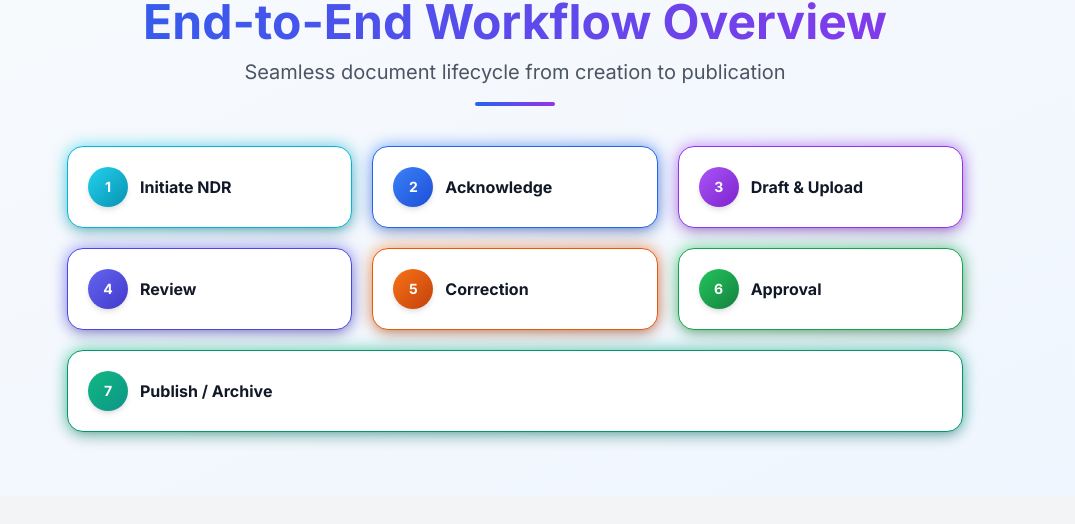
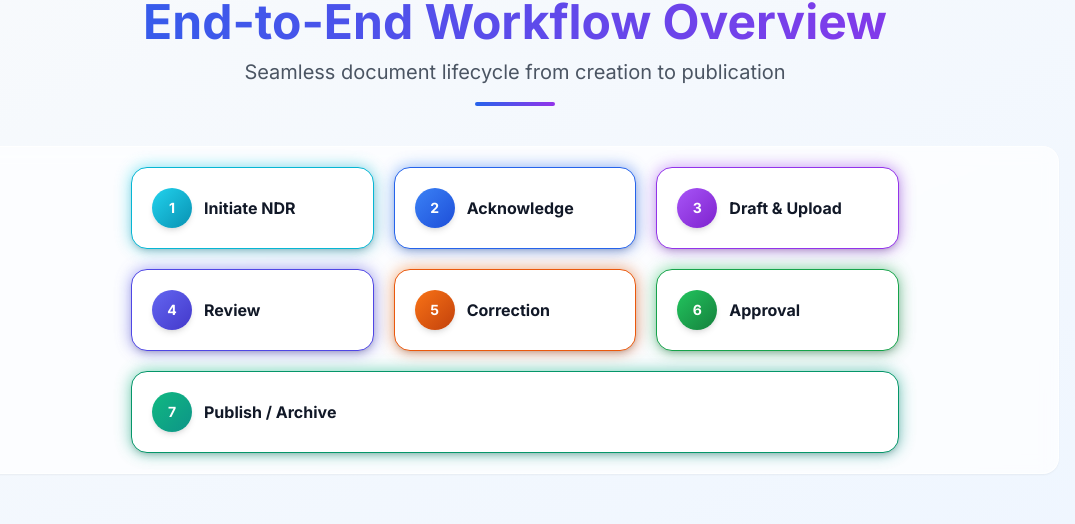
Before and after one commit to HanishSyaura/DocumentManagementSystem, a React (Vite) app in the folder frontend/: page / in a window 1280 px wide. Shown: the part 3420-3944 px from the top of the page, without its empty margins (125-1200 px from the left). Built offline with nearby package versions, Linux system fonts and the light colour scheme; no server answers.

Commit message:
fix(ui): refine workflow layout

```diff
--- a/frontend/src/components/HomePage.jsx
+++ b/frontend/src/components/HomePage.jsx
@@ -694,20 +694,21 @@ const HomePage = () => {
             </div>
           )}
 
-          <div className={`${landingContent?.workflowImage && (landingContent?.workflowImagePosition === 'left' || landingContent?.workflowImagePosition === 'right') ? 'grid lg:grid-cols-2 gap-10 items-center' : ''}`}>
+          <div className={`${landingContent?.workflowImage && (landingContent?.workflowImagePosition === 'left' || landingContent?.workflowImagePosition === 'right') ? 'grid lg:grid-cols-2 gap-8 xl:gap-12 items-center' : ''}`}>
             {/* Image Left Position */}
             {landingContent?.workflowImage && landingContent?.workflowImagePosition === 'left' && (
               <div className="flex justify-center order-2 lg:order-1">
-                <div className="relative bg-white p-8 rounded-2xl shadow-2xl border border-blue-100 w-full max-w-md">
-                  <div className="absolute -inset-1 rounded-2xl bg-gradient-to-br from-blue-200/40 via-cyan-200/30 to-purple-200/40 blur-xl"></div>
-                  <img src={landingContent.workflowImage} alt="Workflow" className="relative h-72 sm:h-80 w-full object-contain mx-auto" />
+                <div className="relative bg-white p-6 rounded-2xl shadow-xl border border-blue-100 inline-flex">
+                  <div className="absolute -inset-1 rounded-2xl bg-gradient-to-br from-blue-200/35 via-cyan-200/25 to-purple-200/35 blur-xl"></div>
+                  <img src={landingContent.workflowImage} alt="Workflow" className="relative h-56 sm:h-64 w-auto object-contain mx-auto" />
                 </div>
               </div>
             )}
 
             {/* Workflow Steps - Enhanced Modern Design */}
             <div className={`relative ${landingContent?.workflowImage && landingContent?.workflowImagePosition === 'left' ? 'order-1 md:order-2' : ''}`}>
-              <div className="grid grid-cols-1 sm:grid-cols-2 lg:grid-cols-3 gap-4 sm:gap-5 max-w-4xl mx-auto">
+              <div className="rounded-2xl bg-white/70 backdrop-blur border border-white/70 shadow-sm p-4 sm:p-5">
+                <div className="grid grid-cols-1 sm:grid-cols-2 lg:grid-cols-3 gap-4 sm:gap-5 max-w-3xl mx-auto">
                   {workflowSteps.map((stepObj, idx) => {
                     const stepText = typeof stepObj?.step === 'string' ? stepObj.step : ''
                     const style = workflowStyleFor(stepObj?.color, idx)
@@ -715,8 +716,8 @@ const HomePage = () => {
 
                     return (
                       <div key={idx} className={`${colSpan} relative group`}>
-                      <div className={`absolute inset-0 bg-gradient-to-br ${style.from} ${style.to} rounded-2xl blur opacity-70 group-hover:opacity-100 transition`}></div>
-                      <div className={`relative bg-white rounded-2xl p-5 shadow-lg border ${style.border} hover:-translate-y-0.5 hover:shadow-xl transition-all`}>
+                        <div className={`absolute inset-0 bg-gradient-to-br ${style.from} ${style.to} rounded-2xl blur opacity-60 group-hover:opacity-100 transition`}></div>
+                        <div className={`relative bg-white rounded-2xl p-5 shadow-md border ${style.border} hover:-translate-y-0.5 hover:shadow-lg transition-all`}>
                           <div className="flex items-center gap-3">
                             <div className={`w-10 h-10 bg-gradient-to-br ${style.badgeFrom} ${style.badgeTo} rounded-full flex items-center justify-center text-white font-bold shadow-md text-sm`}>
                               {idx + 1}
@@ -731,13 +732,14 @@ const HomePage = () => {
                   })}
                 </div>
               </div>
+            </div>
 
             {/* Image Right Position */}
             {landingContent?.workflowImage && landingContent?.workflowImagePosition === 'right' && (
               <div className="flex justify-center order-2">
-                <div className="relative bg-white p-8 rounded-2xl shadow-2xl border border-blue-100 w-full max-w-md">
-                  <div className="absolute -inset-1 rounded-2xl bg-gradient-to-br from-blue-200/40 via-cyan-200/30 to-purple-200/40 blur-xl"></div>
-                  <img src={landingContent.workflowImage} alt="Workflow" className="relative h-72 sm:h-80 w-full object-contain mx-auto" />
+                <div className="relative bg-white p-6 rounded-2xl shadow-xl border border-blue-100 inline-flex">
+                  <div className="absolute -inset-1 rounded-2xl bg-gradient-to-br from-blue-200/35 via-cyan-200/25 to-purple-200/35 blur-xl"></div>
+                  <img src={landingContent.workflowImage} alt="Workflow" className="relative h-56 sm:h-64 w-auto object-contain mx-auto" />
                 </div>
               </div>
             )}
```
Lines whose indentation alone changed are shown as unchanged.
